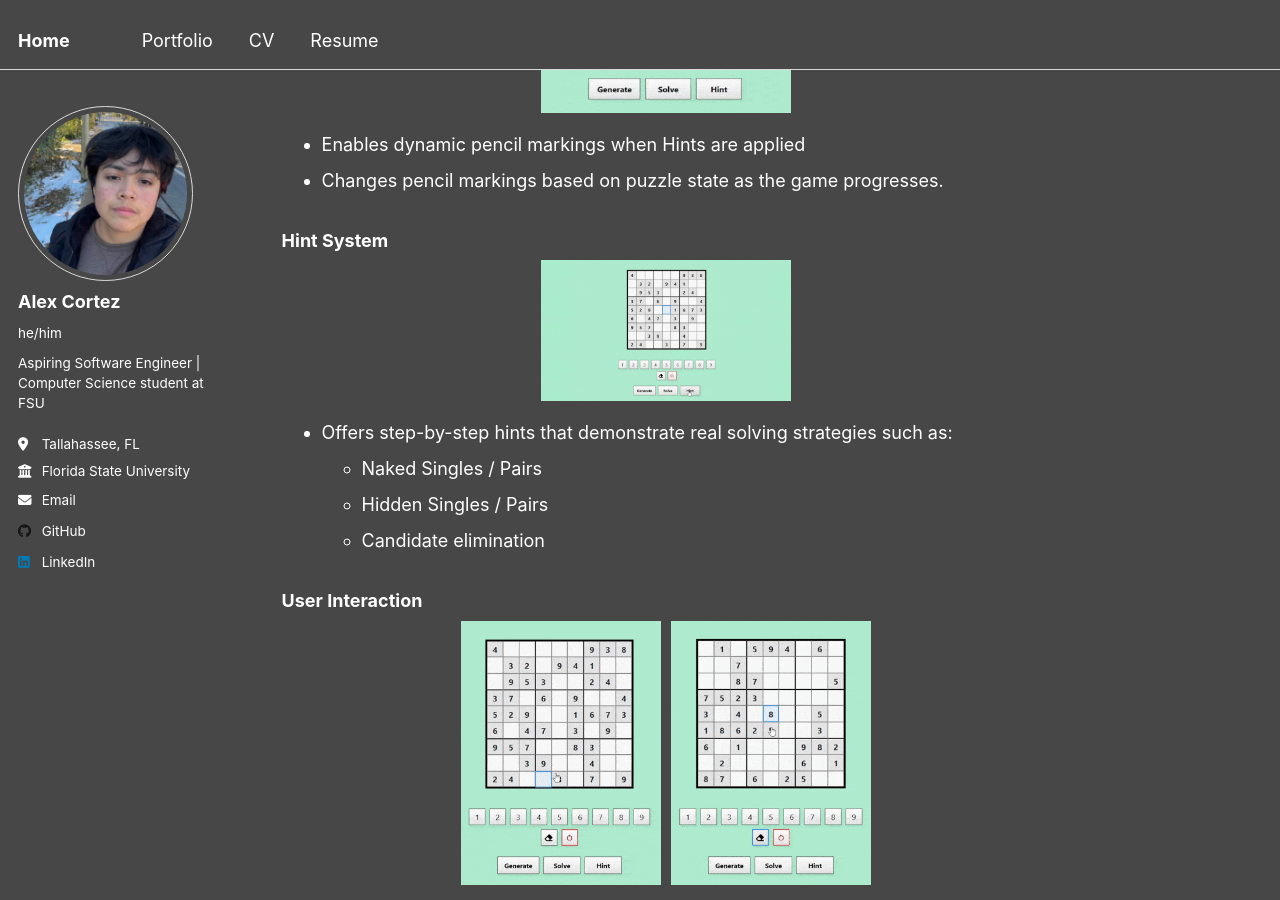
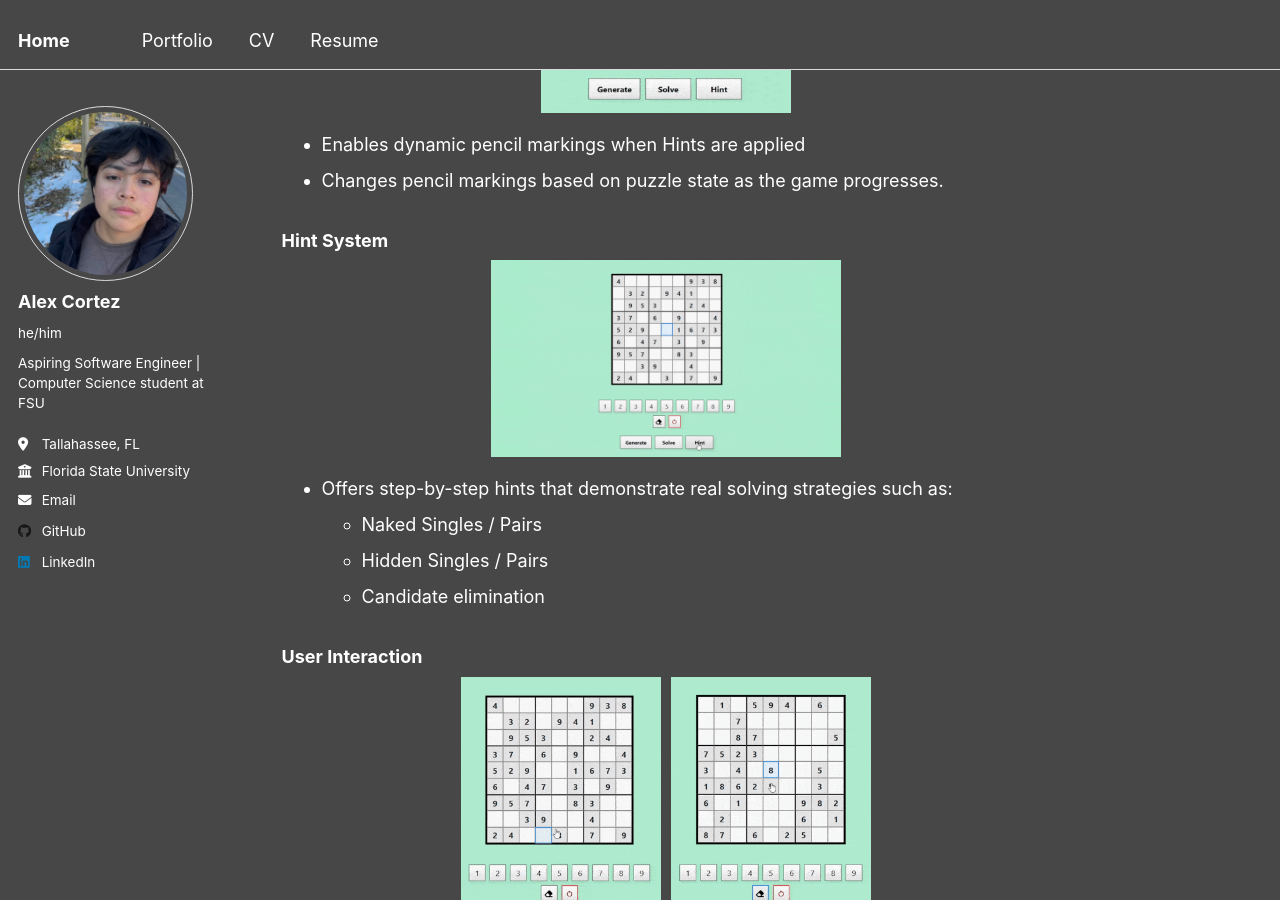
Before and after one commit to acortez1003/acortez1003.github.io, a Jekyll site: the page built from _portfolio/portfolio-1.md, in a window 1280 px wide and 900 px high, scrolled down 1332 px. Built offline with Jekyll 4.4.1, drawn with Linux system fonts in a browser that asks for light colours.

```diff
--- a/_portfolio/portfolio-1.md
+++ b/_portfolio/portfolio-1.md
@@ -1,8 +1,9 @@
 ---
 title: "Sudoku Solver Web App"
-excerpt: "**Try live demo: [https://sudoku-solver-acortez.vercel.app/](https://sudoku-solver-acortez.vercel.app/)**<br />Fully responsive and interactive Sudoku Solver web application built with React and Vite. It allows users to generate or input a puzzle to learn Sudoku through a built-in hint system. [*repo*](https://github.com/acortez1003/sudoku-solver)<br /><div style='text-align: center;'><img src='/images/sudoku_solver.png' style='max-width: 100%; width: 300px; height: auto;'></div>"
+excerpt: "**Try live demo: [https://sudoku-solver-acortez.vercel.app/](https://sudoku-solver-acortez.vercel.app/)**<br />Fully responsive and interactive Sudoku Solver web application built with React and Vite. It allows users to generate or input a puzzle to learn Sudoku through a built-in hint system. [*repo*](https://github.com/acortez1003/sudoku-solver)<br /><img src='/images/sudoku_solver.png' style='display: block; margin: 0 auto; max-width: 100%; width: 300px; height: auto;'>"
 collection: portfolio
 ---
+
 
 ## Project Overview
 This is a fully responsive and interactive Sudoku Solver web application built with **React** and **Vite**. It allows users to solve and learn how to play Sudoku through a built-in hint system.
@@ -27,7 +28,7 @@ This project is designed for both casual players and learners. It includes custo
 
 ### Hint System
 <div style="text-align: center;">
-  <img src='/images/sudoku_hint.gif' style="width: 250px; height: auto;" />
+  <img src='/images/sudoku_hint.gif' style="width: 350px; height: auto;" />
 </div>
 * Offers step-by-step hints that demonstrate real solving strategies such as:
     * Naked Singles / Pairs
```
